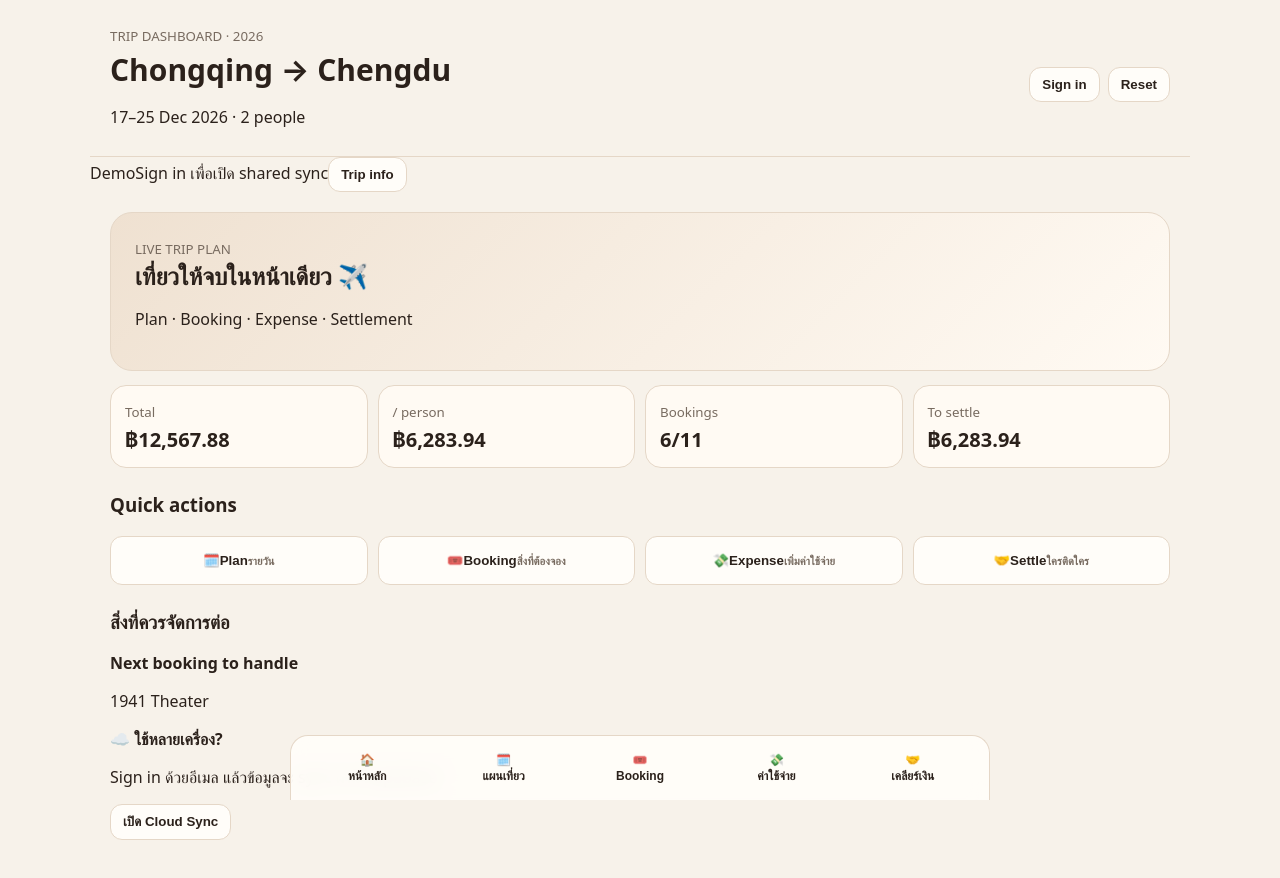
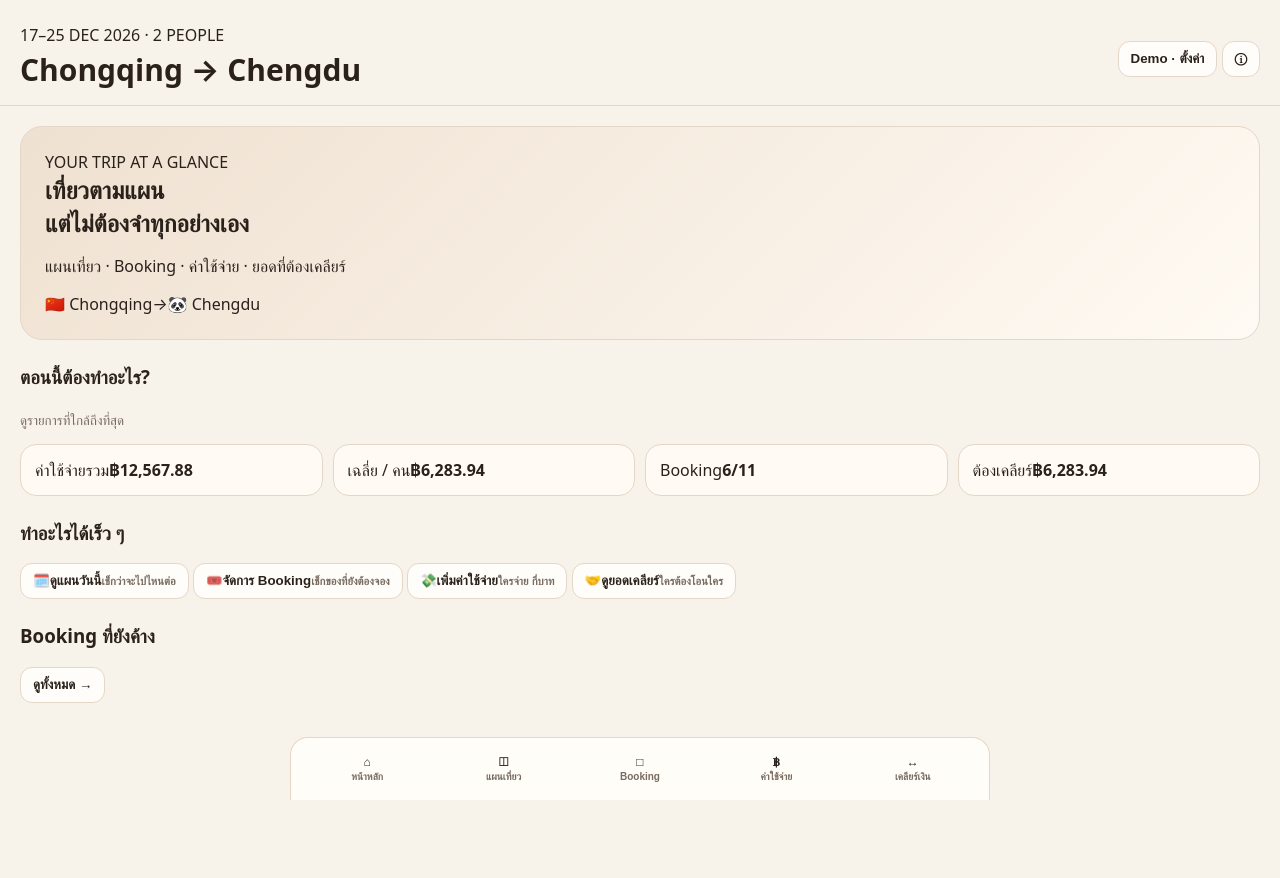
Before and after one commit to paphalum-gif/chongqing-chengdu-trip, a plain HTML site: page index.html in a window 1280 px wide. After the commit the page ends 800 px from the top, so only its background shows below. Drawn offline with nearby package versions, Linux system fonts and the light colour scheme.

Commit message:
chore: upgrade trip dashboard v4 (index.html)

```diff
--- a/index.html
+++ b/index.html
@@ -1,12 +1,119 @@
-<!doctype html><html lang="th"><head><meta charset="UTF-8"><meta name="viewport" content="width=device-width,initial-scale=1"><title>Chongqing → Chengdu Trip</title><link rel="stylesheet" href="styles.css"></head><body>
-<div class="app"><header><div><small>TRIP DASHBOARD · 2026</small><h1>Chongqing → Chengdu</h1><p>17–25 Dec 2026 · 2 people</p></div><div class="head-actions"><button id="authBtn" onclick="authAction()">Sign in</button><button onclick="resetDemo()">Reset</button></div></header>
-<div class="syncbar"><span id="modeBadge">Demo</span><span id="syncText">ข้อมูลอยู่ใน browser เครื่องนี้</span><button onclick="openTripInfo()">Trip info</button></div>
-<main>
-<section id="home" class="page active"><div class="hero"><small>LIVE TRIP PLAN</small><h2>เที่ยวให้จบในหน้าเดียว ✈️</h2><p>Plan · Booking · Expense · Settlement</p></div><div class="stats"><div><small>Total</small><b id="total">฿0</b></div><div><small>/ person</small><b id="per">฿0</b></div><div><small>Bookings</small><b id="books">0/0</b></div><div><small>To settle</small><b id="settleTop">฿0</b></div></div><h3>Quick actions</h3><div class="quick"><button onclick="go('plan')">🗓️<b>Plan</b><small>รายวัน</small></button><button onclick="go('booking')">🎟️<b>Booking</b><small>สิ่งที่ต้องจอง</small></button><button onclick="go('expense')">💸<b>Expense</b><small>เพิ่มค่าใช้จ่าย</small></button><button onclick="go('settle')">🤝<b>Settle</b><small>ใครติดใคร</small></button></div><h3>สิ่งที่ควรจัดการต่อ</h3><div id="next"></div><div class="cloud-card"><b>☁️ ใช้หลายเครื่อง?</b><p>Sign in ด้วยอีเมล แล้วข้อมูลจะ sync ผ่าน Supabase</p><button onclick="authAction()">เปิด Cloud Sync</button></div></section>
-<section id="plan" class="page"><div class="title"><h2>🗓️ แผนเที่ยว</h2></div><div id="days"></div></section>
-<section id="booking" class="page"><div class="title"><h2>🎟️ Booking</h2><button onclick="addBooking()">+ เพิ่ม</button></div><div class="filters"><button onclick="filterBooks('all')">ทั้งหมด</button><button onclick="filterBooks('todo')">ต้องจอง</button><button onclick="filterBooks('booked')">จองแล้ว</button></div><div id="bookingList"></div></section>
-<section id="expense" class="page"><div class="title"><h2>💸 ค่าใช้จ่าย</h2><button onclick="addExpense()">+ เพิ่ม</button></div><div class="stats mini"><div><small>Total</small><b id="eTotal">฿0</b></div><div><small>A paid</small><b id="aPaid">฿0</b></div><div><small>B paid</small><b id="bPaid">฿0</b></div></div><div id="expenseList"></div></section>
-<section id="settle" class="page"><div class="title"><h2>🤝 Settlement</h2></div><div class="settle card" id="settlement"></div><div class="card"><b>หลักการ</b><p>ระบบดูว่าใครจ่ายเงินจริงเทียบกับส่วนที่แต่ละคนควรรับผิดชอบ แล้วคำนวณยอดสุทธิให้</p></div></section>
-</main><nav><button onclick="go('home')">🏠<span>หน้าหลัก</span></button><button onclick="go('plan')">🗓️<span>แผนเที่ยว</span></button><button onclick="go('booking')">🎟️<span>Booking</span></button><button onclick="go('expense')">💸<span>ค่าใช้จ่าย</span></button><button onclick="go('settle')">🤝<span>เคลียร์เงิน</span></button></nav></div>
-<div id="modal" class="modal hidden"><div class="modalbox"><button class="x" onclick="closeModal()">×</button><div id="modalBody"></div></div></div>
-<script src="https://cdn.jsdelivr.net/npm/@supabase/supabase-js@2"></script><script src="config.js"></script><script src="app.js"></script></body></html>
+<!doctype html>
+<html lang="th">
+<head>
+  <meta charset="UTF-8">
+  <meta name="viewport" content="width=device-width,initial-scale=1,viewport-fit=cover">
+  <meta name="theme-color" content="#f7f2ea">
+  <title>Chongqing → Chengdu Trip</title>
+  <link rel="stylesheet" href="styles.css">
+</head>
+<body>
+<div class="app-shell">
+  <header class="topbar">
+    <div>
+      <div class="eyebrow">17–25 DEC 2026 · 2 PEOPLE</div>
+      <h1>Chongqing → Chengdu</h1>
+    </div>
+    <div class="top-actions">
+      <button class="mode-pill" id="modePill" onclick="openCloudPanel()">Demo · ตั้งค่า</button>
+      <button class="icon-btn" onclick="openTripInfo()" aria-label="Trip info">ⓘ</button>
+    </div>
+  </header>
+
+  <main>
+    <section id="home" class="page active">
+      <div class="hero">
+        <div class="hero-copy">
+          <div class="eyebrow">YOUR TRIP AT A GLANCE</div>
+          <h2>เที่ยวตามแผน<br>แต่ไม่ต้องจำทุกอย่างเอง</h2>
+          <p>แผนเที่ยว · Booking · ค่าใช้จ่าย · ยอดที่ต้องเคลียร์</p>
+        </div>
+        <div class="hero-route">
+          <span>🇨🇳 Chongqing</span><i>→</i><span>🐼 Chengdu</span>
+        </div>
+      </div>
+
+      <div class="section-head">
+        <div><h3>ตอนนี้ต้องทำอะไร?</h3><small id="nextHint">ดูรายการที่ใกล้ถึงที่สุด</small></div>
+      </div>
+      <div id="priorityCard"></div>
+
+      <div class="stats">
+        <div class="stat-card"><span>ค่าใช้จ่ายรวม</span><strong id="total">฿0</strong></div>
+        <div class="stat-card"><span>เฉลี่ย / คน</span><strong id="per">฿0</strong></div>
+        <div class="stat-card"><span>Booking</span><strong id="books">0/0</strong></div>
+        <div class="stat-card"><span>ต้องเคลียร์</span><strong id="settleTop">฿0</strong></div>
+      </div>
+
+      <div class="section-head"><div><h3>ทำอะไรได้เร็ว ๆ</h3></div></div>
+      <div class="quick-grid">
+        <button class="quick-card" onclick="go('plan')"><span>🗓️</span><b>ดูแผนวันนี้</b><small>เช็กว่าจะไปไหนต่อ</small></button>
+        <button class="quick-card" onclick="go('booking')"><span>🎟️</span><b>จัดการ Booking</b><small>เช็กของที่ยังต้องจอง</small></button>
+        <button class="quick-card" onclick="addExpense()"><span>💸</span><b>เพิ่มค่าใช้จ่าย</b><small>ใครจ่าย กี่บาท</small></button>
+        <button class="quick-card" onclick="go('settle')"><span>🤝</span><b>ดูยอดเคลียร์</b><small>ใครต้องโอนใคร</small></button>
+      </div>
+
+      <div class="section-head"><div><h3>Booking ที่ยังค้าง</h3><small id="bookingHint"></small></div><button class="text-btn" onclick="go('booking')">ดูทั้งหมด →</button></div>
+      <div id="homeBookings"></div>
+    </section>
+
+    <section id="plan" class="page">
+      <div class="page-heading"><div><div class="eyebrow">ITINERARY</div><h2>แผนเที่ยว</h2><small>กดแต่ละวันเพื่อเปิดรายละเอียด</small></div></div>
+      <div class="city-tabs">
+        <button class="tab active" onclick="filterDays('all',this)">ทั้งหมด</button>
+        <button class="tab" onclick="filterDays('Chongqing',this)">Chongqing</button>
+        <button class="tab" onclick="filterDays('Chengdu',this)">Chengdu</button>
+      </div>
+      <div id="days"></div>
+    </section>
+
+    <section id="booking" class="page">
+      <div class="page-heading"><div><div class="eyebrow">RESERVATIONS</div><h2>Booking</h2><small id="bookingSummary"></small></div><button class="primary-btn" onclick="addBooking()">+ เพิ่ม</button></div>
+      <div class="filter-row">
+        <button class="filter active" onclick="filterBooks('all',this)">ทั้งหมด</button>
+        <button class="filter" onclick="filterBooks('todo',this)">ต้องจอง</button>
+        <button class="filter" onclick="filterBooks('booked',this)">จองแล้ว</button>
+      </div>
+      <div id="bookingList"></div>
+    </section>
+
+    <section id="expense" class="page">
+      <div class="page-heading"><div><div class="eyebrow">MONEY</div><h2>ค่าใช้จ่าย</h2><small>บันทึกทันทีหลังจ่าย จะได้ไม่ลืม</small></div><button class="primary-btn" onclick="addExpense()">+ เพิ่ม</button></div>
+      <div class="money-summary">
+        <div><span>รวม</span><strong id="eTotal">฿0</strong></div>
+        <div><span>A จ่าย</span><strong id="aPaid">฿0</strong></div>
+        <div><span>B จ่าย</span><strong id="bPaid">฿0</strong></div>
+      </div>
+      <div id="expenseList"></div>
+    </section>
+
+    <section id="settle" class="page">
+      <div class="page-heading"><div><div class="eyebrow">SPLIT & SETTLE</div><h2>เคลียร์เงิน</h2><small>ระบบคำนวณจากรายการที่ยังไม่เคลียร์</small></div></div>
+      <div id="settlement"></div>
+      <div class="how-card">
+        <div class="how-icon">💡</div>
+        <div><b>วิธีใช้</b><p>หลังโอนเงินจริง กด “เคลียร์รายการ” ที่ Expense นั้น ระบบจะตัดออกจากยอดค้าง</p></div>
+      </div>
+    </section>
+  </main>
+
+  <nav class="bottom-nav">
+    <button class="nav-item active" data-page="home" onclick="go('home')"><span>⌂</span><small>หน้าหลัก</small></button>
+    <button class="nav-item" data-page="plan" onclick="go('plan')"><span>◫</span><small>แผนเที่ยว</small></button>
+    <button class="nav-item" data-page="booking" onclick="go('booking')"><span>□</span><small>Booking</small></button>
+    <button class="nav-item" data-page="expense" onclick="go('expense')"><span>฿</span><small>ค่าใช้จ่าย</small></button>
+    <button class="nav-item" data-page="settle" onclick="go('settle')"><span>↔</span><small>เคลียร์เงิน</small></button>
+  </nav>
+</div>
+
+<div id="modal" class="modal hidden" onclick="if(event.target===this)closeModal()">
+  <div class="modal-box">
+    <button class="modal-close" onclick="closeModal()">×</button>
+    <div id="modalBody"></div>
+  </div>
+</div>
+<script src="https://cdn.jsdelivr.net/npm/@supabase/supabase-js@2"></script>
+<script src="config.js"></script>
+<script src="app.js"></script>
+</body>
+</html>
```
